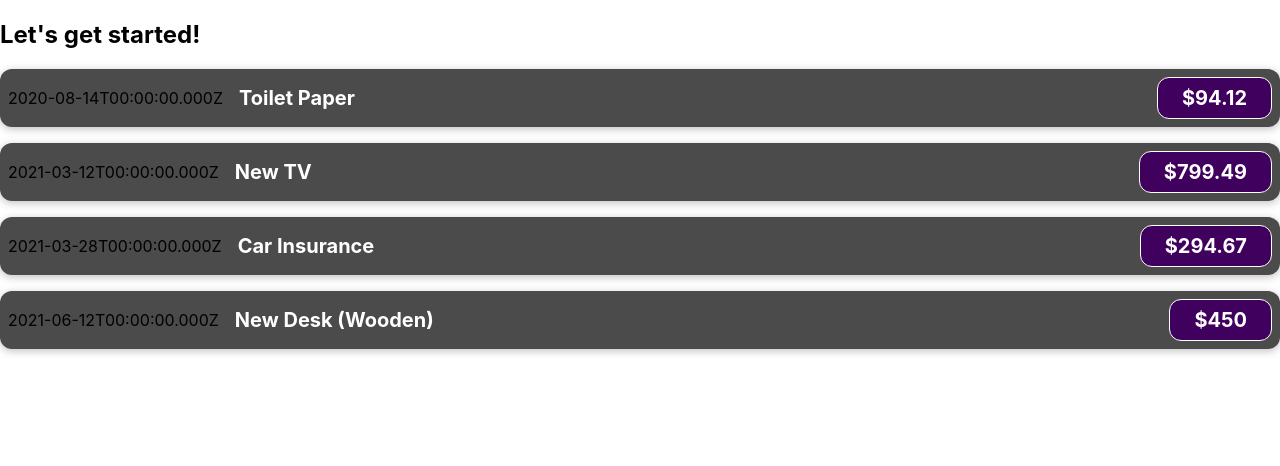
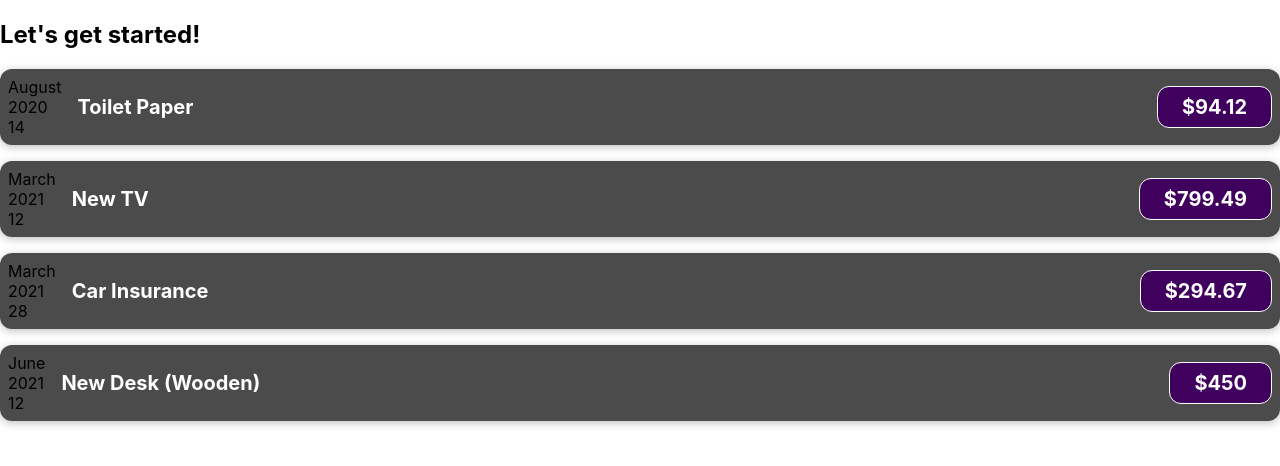
Before and after one commit to SarahH87/react-training, a JavaScript app: page / in a window 1280 px wide. Shown: the top 466 px of the page. Built offline with nearby package versions, Linux system fonts and the light colour scheme; the HTML template or start-up script is replaced by a standard one.

Commit message:
transform date

```diff
--- a/src/components/ExpenseItem.js
+++ b/src/components/ExpenseItem.js
@@ -1,10 +1,18 @@
 import './ExpenseItem.css';
 
 function ExpenseItem(props) {
+    const date = props.expense.date;
+    const month = date.toLocaleString('en-GB', { month: 'long' });
+    const year = date.getFullYear();
+    const day = date.toLocaleString('en-GB', { day: '2-digit' });
 
     return (
         <div className="expense-item">
-            <div>{props.expense.date.toISOString()}</div>
+            <div>
+                <div>{month}</div>
+                <div>{year}</div>
+                <div>{day}</div>
+            </div>
             <div className="expense-item__description">
                 <h2>{props.expense.title}</h2>
                 <div className="expense-item__price">${props.expense.amount}</div>
```
